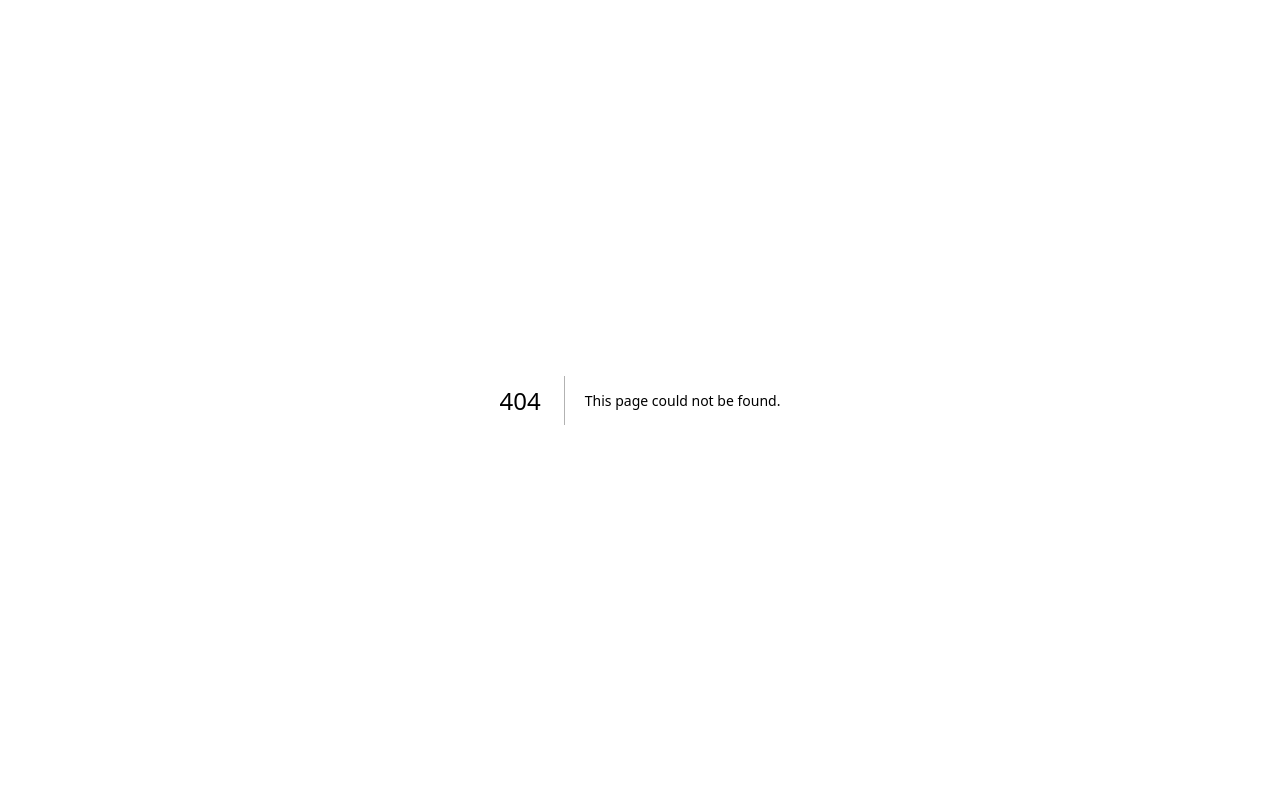
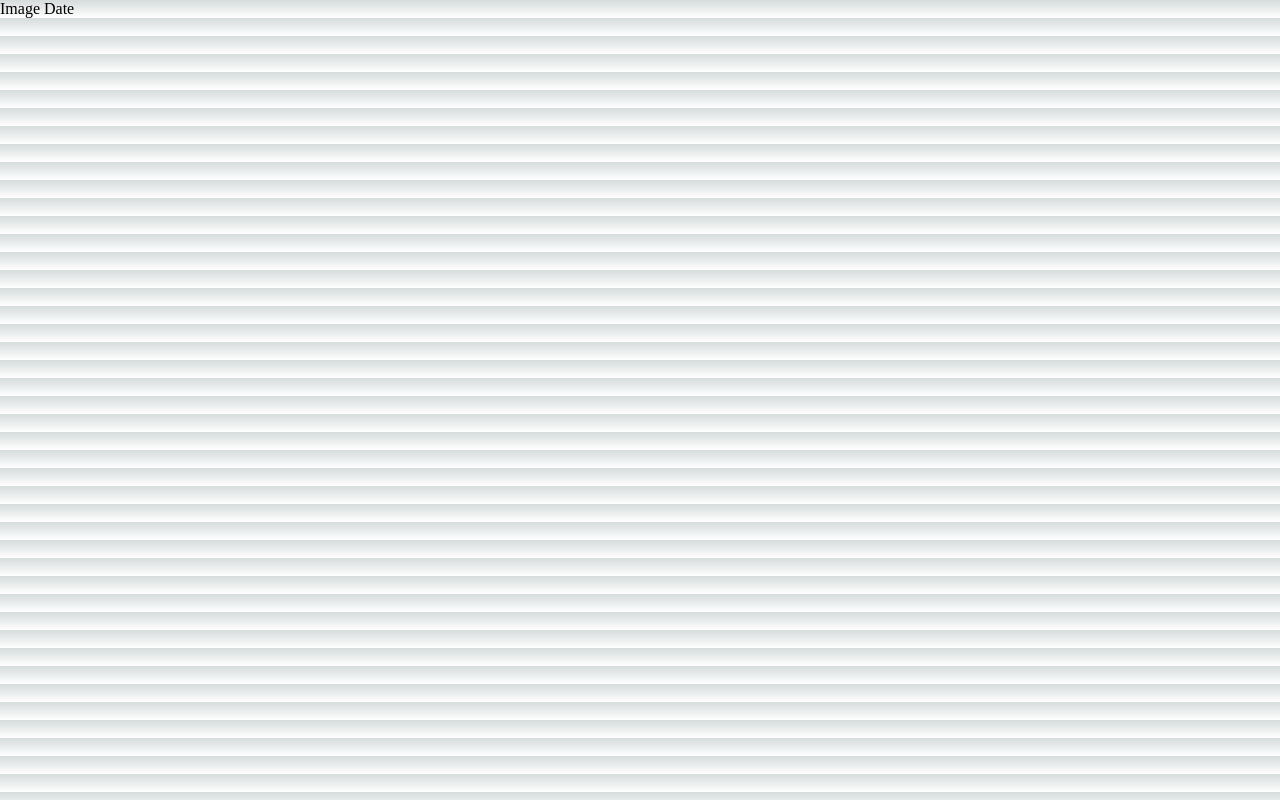
Before and after one commit to warderer/bootcamp-next-js, a Next.js app in the folder 02-imagen-nasa/: page /image/1 in a window 1280 px wide. Before the commit this address had no page. Built offline with nearby package versions, Linux system fonts and the light colour scheme.

Commit message:
✨ Basic Single Image

```diff
--- /dev/null
+++ b/02-imagen-nasa/src/pages/image/[date].tsx
@@ -0,0 +1,12 @@
+import { useRouter } from 'next/router'
+
+const ImageDate = () => {
+  const router = useRouter()
+  const { date } = router.query
+
+  console.log(date)
+  return (
+    <div>Image Date</div>
+  )
+}
+export default ImageDate
```
